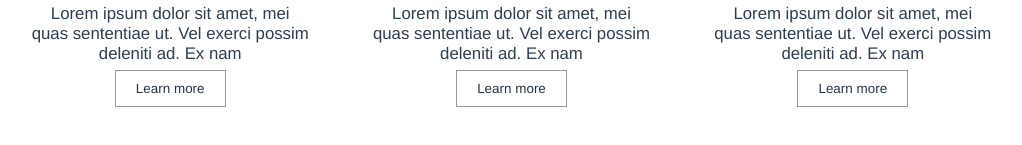
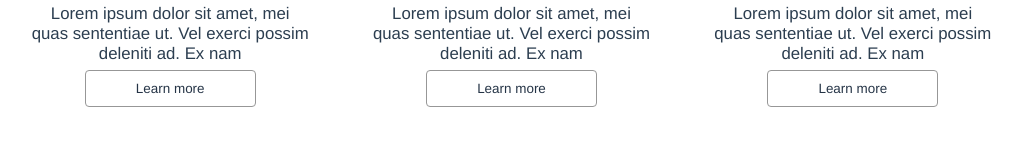
Before and after one commit to stevenchendan/Mock-Websites-FrontEnd, a Vue app in the folder ckeditor/mock-ckeditor-vue/: page / in a window 1280 px wide. Shown: the part 1175-1320 px from the top of the page, without its empty margins (217-1239 px from the left). Built offline with nearby package versions, Linux system fonts and the light colour scheme.

Commit message:
add card shadow and button css effect

```diff
--- a/ckeditor/mock-ckeditor-vue/src/components/productionPage.vue
+++ b/ckeditor/mock-ckeditor-vue/src/components/productionPage.vue
@@ -4,21 +4,21 @@
       <h3>Editor 5</h3>
       <p >Lorem ipsum dolor sit amet, mei quas sententiae ut.
         Vel exerci possim deleniti ad. Ex nam</p>
-        <span class="learn-more" href="">
+        <span class="learn-more btn" href="">
         Learn more</span>
     </div>
     <div class="production-card production-editor-4">
       <h3>Editor 4</h3>
       <p>Lorem ipsum dolor sit amet, mei quas sententiae ut.
         Vel exerci possim deleniti ad. Ex nam</p>
-        <span class="learn-more" href="">
+        <span class="learn-more btn" href="">
         Learn more</span>
     </div>
     <div class="production-card production-cloud-service">
         <h3>Editor Cloud Service</h3>
         <p>Lorem ipsum dolor sit amet, mei quas sententiae ut.
           Vel exerci possim deleniti ad. Ex nam</p>
-        <span class="learn-more">Learn more</span>
+        <span class="learn-more btn">Learn more</span>
     </div>
   </section>
 </template>
@@ -43,8 +43,10 @@ export default {
 }
 .btn {
   color: #fff;
-  border-color: #2e9fff;
-  background-color: #2e9fff;
+  border-width: 1px;
+  background-color: #fff;
+  border: 2px solid #979797;
+  border-radius: 4px;
 }
 
 .production-card {
@@ -55,6 +57,12 @@ export default {
   margin-right: 5%;
   width: 330px;
 }
+
+.production-card:hover {
+    box-shadow: 1px 8px 20px grey;
+    -webkit-transition:  box-shadow .6s ease-in;
+}
+
 
 .production-card p {
   font-size: 2rem;
@@ -99,11 +107,16 @@ h3 {
     border: 2px solid #979797;
     border-width: 1px;
     min-width: 17.5rem;
-    padding: 10px 20px;
+    padding: 10px 50px;
     font-size: 1.6rem;
-    min-height: 10vh
+    min-height: 10vh;
 }
 
+.btn:hover {
+    background-color: #007ac9 !important;
+    border: 2px solid #007ac9 !important;
+    cursor: pointer;
 
+}
 
 </style>
```
